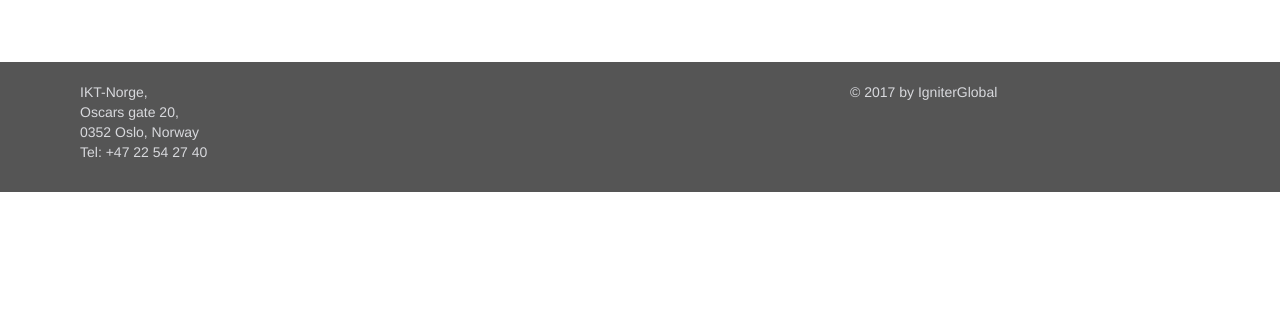
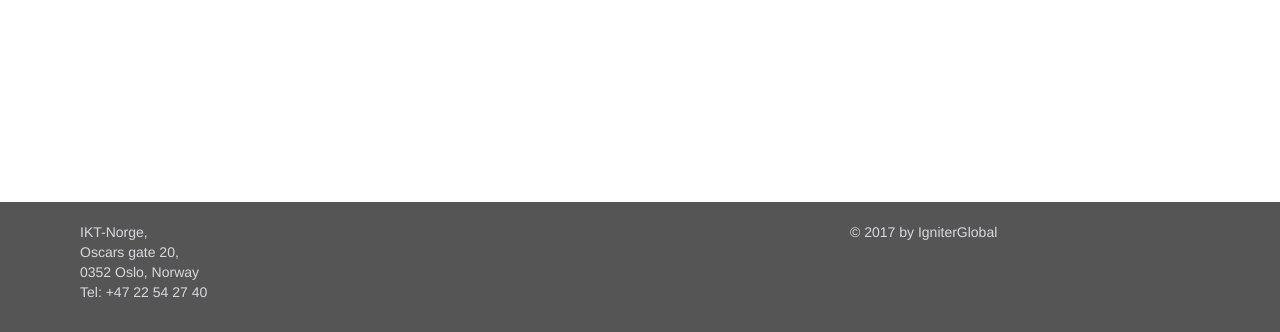
Before and after one commit to igniterspace/makerwish, a website: page web/step4.html in a window 1280 px wide. Shown: the part 560-892 px from the top of the page. Before the commit the page ends 800 px from the top, so only its background shows below. Drawn offline with nearby package versions, Linux system fonts and the light colour scheme.

Commit message:
added few <br>s to make footer down

```diff
--- a/web/step4.html
+++ b/web/step4.html
@@ -38,7 +38,7 @@
 
 
 
-	</div><br><br><br>
+	</div><br><br><br><br><br><br><br><br><br><br>
 
 
 
```
Also changed, not shown: web/success.html (+1 -1 lines).
